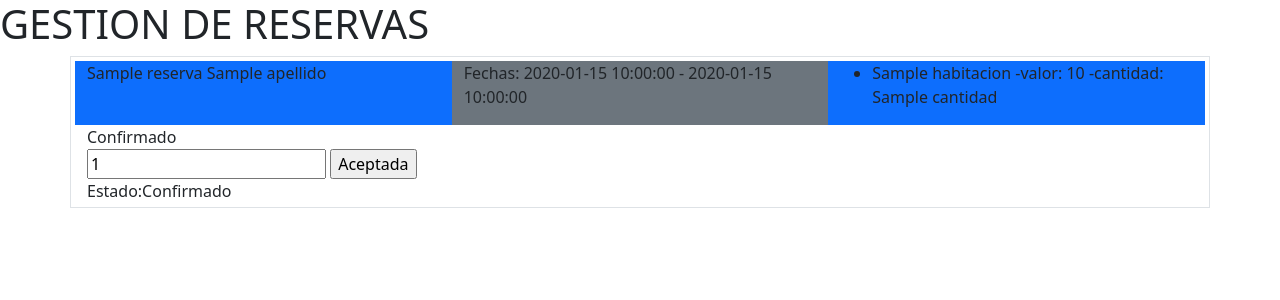
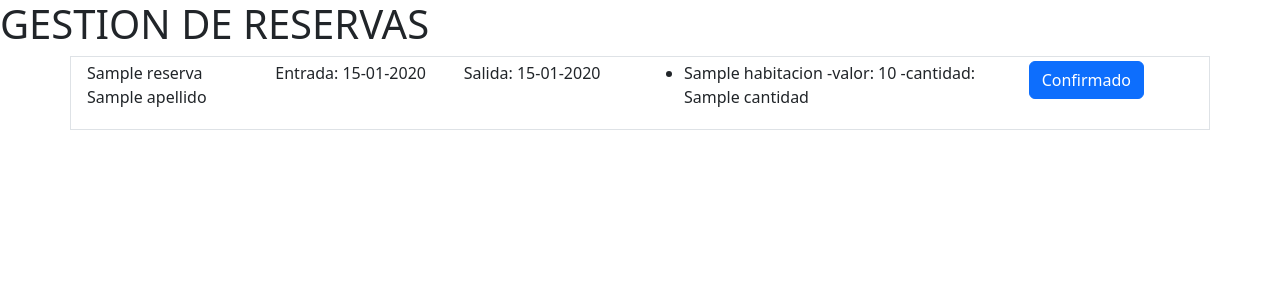
Before and after one commit to CPanozo23/reserva_hotel_bonilla, a Flask app: template templates/admin/gestion_reservas.html in a window 1280 px wide. Shown: the top 300 px of the page. Run offline with Flask 3, Linux system fonts and the light colour scheme; the template is opened without the code that fills it: most values are stand-ins (such as "Sample title", 1, 10 or a date in 2020).

Commit message:
diseño gestion de reservas

```diff
--- a/app.py
+++ b/app.py
@@ -1,3 +1,4 @@
+from bson import ObjectId
 from flask import Flask, render_template, request, Response, jsonify, redirect, url_for
 import database as dbase
 from models.reserva import Reserva
@@ -17,17 +18,24 @@ def gestion_reservas():
     reservas_db=list (db.reservas.find())
     return render_template('/admin/gestion_reservas.html', reservas =reservas_db)
 
-@app.route('/estado_reserva', methods=['POST'])
-def cambiar_estado():
-    reserva_id=request.form.get['reserva_id']
-    #db = dbase.dbConnection()
-    collection = db['reservas']
-    reserva = collection.find_one({"_id":ObjectId(reserva_id)})
-    if reserva:
-        collection.update_one({"_id": ObjectId(reserva_id)},{"$set":{"estado":"Aceptada"}})
-        return "cambiado"
-    else:
-        return "error"
+@app.route('/estado_reserva/<reserva_id>', methods=['POST'])
+def cambiar_estado_reserva(reserva_id):
+    reservas = db.reservas
+    id_obj = ObjectId(reserva_id)
+    estado_actual = request.form ['estado']
+
+    if estado_actual != "Anulado":
+        if estado_actual == "Reservado":
+            nuevo_estado = 'Confirmado'
+        elif estado_actual == "Confirmado":
+            nuevo_estado = 'Realizado'
+        elif estado_actual == "Realizado":
+            nuevo_estado = 'Anulado'
+
+        reservas.update_one({'_id': id_obj}, {'$set': {'estado': nuevo_estado}})
+    return redirect(url_for('gestion_reservas'))
+
+
 
 @app.errorhandler(404)
 def notFound(error=None):
--- a/templates/admin/gestion_reservas.html
+++ b/templates/admin/gestion_reservas.html
@@ -12,26 +12,31 @@
         <div class="container">
             {% for reserva in reservas %}
             <div class=" row border p-1 ">
-            <div class="col-md-12 col-lg-4 col-12 bg-primary">{{ reserva[ 'nombre'] }} {{ reserva['apellido']}}</div>
-            <div class="col-md-12 col-lg-4 col-12 bg-secondary">Fechas: {{ reserva[ 'fecha_ingreso'] }} - {{ reserva['fecha_salida']}}</div>
-            <div class="col-md-12 col-lg-4 col-12 bg-primary">
+            <div class="col-md-4 col-lg-2 col-12 ">{{ reserva[ 'nombre'] }} {{ reserva['apellido']}}</div>
+            <div class="col-md-4 col-lg-2 col-12 ">Entrada: {{ reserva[ 'fecha_ingreso'].strftime('%d-%m-%Y') }}</div>
+            <div class="col-md-4 col-lg-2 col-12 ">Salida: {{ reserva[ 'fecha_ingreso'].strftime('%d-%m-%Y') }}</div>
+            <div class="col-md-6 col-lg-4 col-12 ">
             <ul>
                 {% for habitacion in reserva['habitaciones']%}
                 <li>{{habitacion['nombre']}} -valor: {{ habitacion['valor']}} -cantidad: {{habitacion['cantidad']}}  </li>
                 {% endfor %}
             </ul >
         </div>
-        <!--REEMPLAZA ESTE DIV POR CODIGO-->
-        <div class="col-md-12 col-lg-14 col-12 bg-tertiary">
-            {{ reserva['estado']}}
-        <form action="/estado_reserva" method="post">
-            <input type=""hidden" name="reserva_id"
-                value ="{{ reserval['_id'] }}">
-            <input type="submit" value="Aceptada"
-        </form>
-        </div>
-            <div class="col-md-12 col-lg-4 col-12 bg-tertiary">Estado:{{ reserva[ 'estado'] }}</div>
-        </div>
+
+        <div class="col-md-6 col-lg-2 col-12 ">
+            <form action="{{ url_for('cambiar_estado_reserva', reserva_id=reserva['_id'] ) }}" method="post">
+                <input type="hidden" name="_id" value="{{ reserva['_id']}}">
+                <input type="hidden" name="estado" value="{{ reserva['estado']}}">
+                {% if reserva['estado']== 'Reservado' %}
+                <input type="submit" class="btn btn-warning" value="reservado">
+                {% elif reserva['estado']== 'Confirmado' %}
+                <input type="submit" class="btn btn-primary" value="Confirmado">
+                {% elif reserva['estado']== 'Realizado' %}
+                <input type="submit" class="btn btn-success" value="Realizado">
+                {% elif reserva['estado']== 'Anulado' %}
+                <input type="submit" class="btn btn-danger" value="Anulado">
+                {% endif %}
+            </form>
             {% endfor %}
         </div>
     </main>
```
